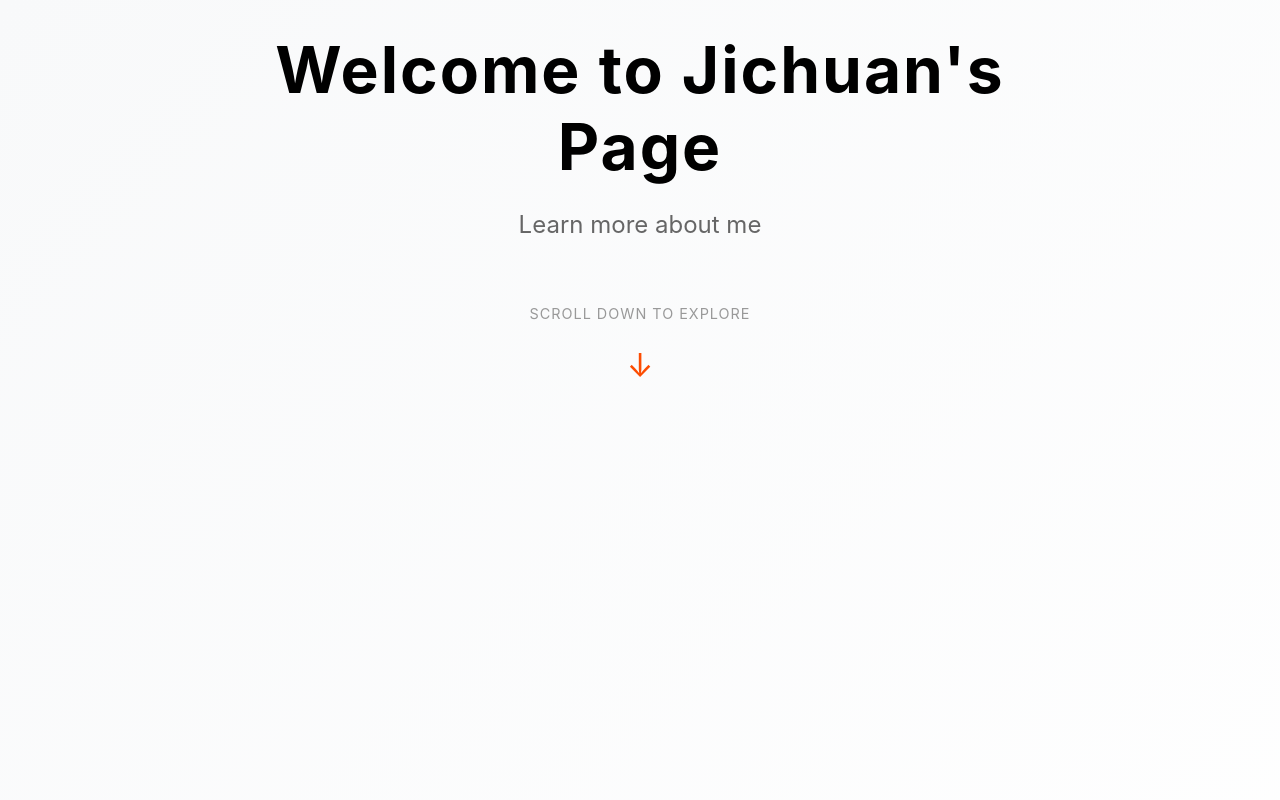
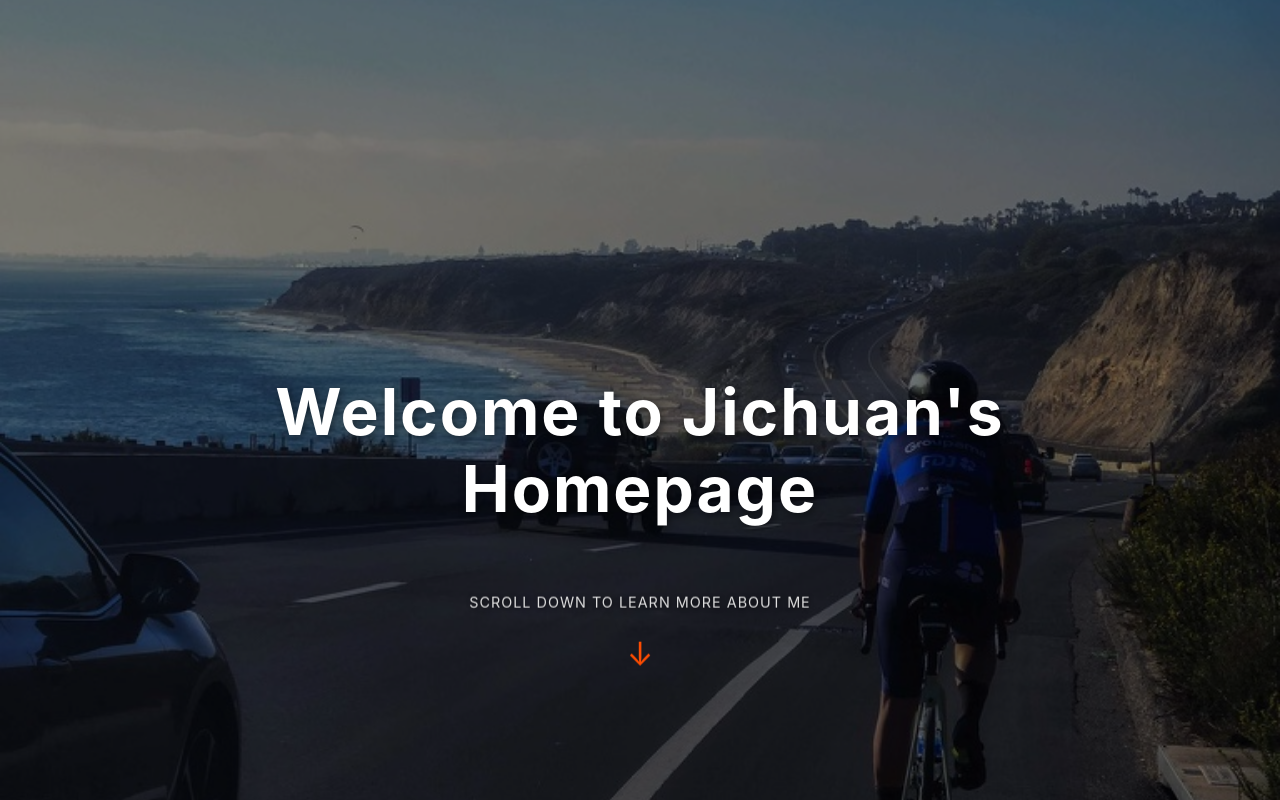
Before and after one commit to Jichuan14/jichuan14.github.io, a React (Vite) app: page / in a window 1280 px wide. Built offline with nearby package versions, Linux system fonts and the light colour scheme.

Commit message:
updage welcome page

```diff
--- a/src/App.css
+++ b/src/App.css
@@ -8,6 +8,46 @@
   min-height: 100vh;
   background: #f8f9fa;
   padding: 0;
+  transition: opacity 0.4s ease, transform 0.4s ease;
+}
+
+/* Page transition animations */
+.app.page-enter {
+  animation: pageEnter 0.4s ease-out forwards;
+}
+
+.app.page-leave {
+  animation: pageLeave 0.2s ease-in forwards;
+}
+
+.welcome-container.page-enter {
+  animation: pageEnter 0.4s ease-out forwards;
+}
+
+.welcome-container.page-leave {
+  animation: pageLeave 0.2s ease-in forwards;
+}
+
+@keyframes pageEnter {
+  from {
+    opacity: 0;
+    transform: translateY(20px);
+  }
+  to {
+    opacity: 1;
+    transform: translateY(0);
+  }
+}
+
+@keyframes pageLeave {
+  from {
+    opacity: 1;
+    transform: translateY(0);
+  }
+  to {
+    opacity: 0;
+    transform: translateY(-20px);
+  }
 }
 
 /* Welcome Page Styles */
@@ -24,37 +64,72 @@
   display: flex;
   flex-direction: column;
   align-items: center;
-  justify-content: center;
-  background: linear-gradient(135deg, #f8f9fa 0%, #ffffff 100%);
+  background-color: #f8f9fa;
   position: relative;
   padding: 2rem;
+  overflow: hidden;
+}
+
+.welcome-background-image {
+  position: absolute;
+  top: 50%;
+  left: 50%;
+  transform: translate(-50%, -50%);
+  min-width: 100%;
+  min-height: 100%;
+  width: auto;
+  height: auto;
+  object-fit: cover;
+  z-index: 0;
+}
+
+.welcome-overlay {
+  position: absolute;
+  top: 0;
+  left: 0;
+  right: 0;
+  bottom: 0;
+  background: rgba(0, 0, 0, 0.5);
+  z-index: 1;
 }
 
 .welcome-spacer {
   height: 100vh;
   width: 100%;
+  flex-shrink: 0;
 }
 
 .welcome-content {
   text-align: center;
   max-width: 800px;
+  position: absolute;
+  bottom: 25vh;
+  left: 50%;
+  transform: translateX(-50%);
+  width: 100%;
+  max-width: 800px;
+  padding: 0 2rem;
   animation: fadeInUp 0.8s ease-out;
+  will-change: opacity, transform;
+  z-index: 2;
 }
 
 .welcome-title {
   font-size: 4rem;
   font-weight: 700;
-  color: #000000;
+  color: #ffffff;
   margin-bottom: 1.5rem;
   letter-spacing: 2px;
   line-height: 1.2;
+  text-shadow: 2px 2px 8px rgba(0, 0, 0, 0.5);
 }
 
 .welcome-subtitle {
   font-size: 1.5rem;
-  color: #666;
+  color: #f0f0f0;
   margin-bottom: 3rem;
   font-weight: 400;
+  text-shadow: 1px 1px 4px rgba(0, 0, 0, 0.5);
 }
 
 .scroll-indicator {
@@ -68,9 +143,10 @@
 
 .scroll-indicator span {
   font-size: 0.9rem;
-  color: #999;
+  color: #e0e0e0;
   text-transform: uppercase;
   letter-spacing: 1px;
+  text-shadow: 1px 1px 4px rgba(0, 0, 0, 0.5);
 }
 
 .scroll-indicator .scroll-arrow {
@@ -82,11 +158,11 @@
 @keyframes fadeInUp {
   from {
     opacity: 0;
-    transform: translateY(30px);
+    transform: translateX(-50%) translateY(30px);
   }
   to {
     opacity: 1;
-    transform: translateY(0);
+    transform: translateX(-50%) translateY(0);
   }
 }
 
--- a/src/components/Welcome.jsx
+++ b/src/components/Welcome.jsx
@@ -1,11 +1,14 @@
+import welcomePic from '../assets/welcome_pic.jpeg'
+
 function Welcome({ onEnter }) {
   return (
     <div className="welcome-page">
+      <img src={welcomePic} alt="Welcome background" className="welcome-background-image" />
+      <div className="welcome-overlay"></div>
       <div className="welcome-content">
-        <h1 className="welcome-title">Welcome to Jichuan's Page</h1>
-        <p className="welcome-subtitle">Learn more about me</p>
+        <h1 className="welcome-title">Welcome to Jichuan's Homepage</h1>
         <div className="scroll-indicator">
-          <span>Scroll down to explore</span>
+          <span>Scroll down to learn more about me</span>
           <div className="scroll-arrow">↓</div>
         </div>
       </div>
```
Also changed, not shown: src/App.jsx (+46 -90 lines), src/assets/welcome_pic.jpeg (added).
